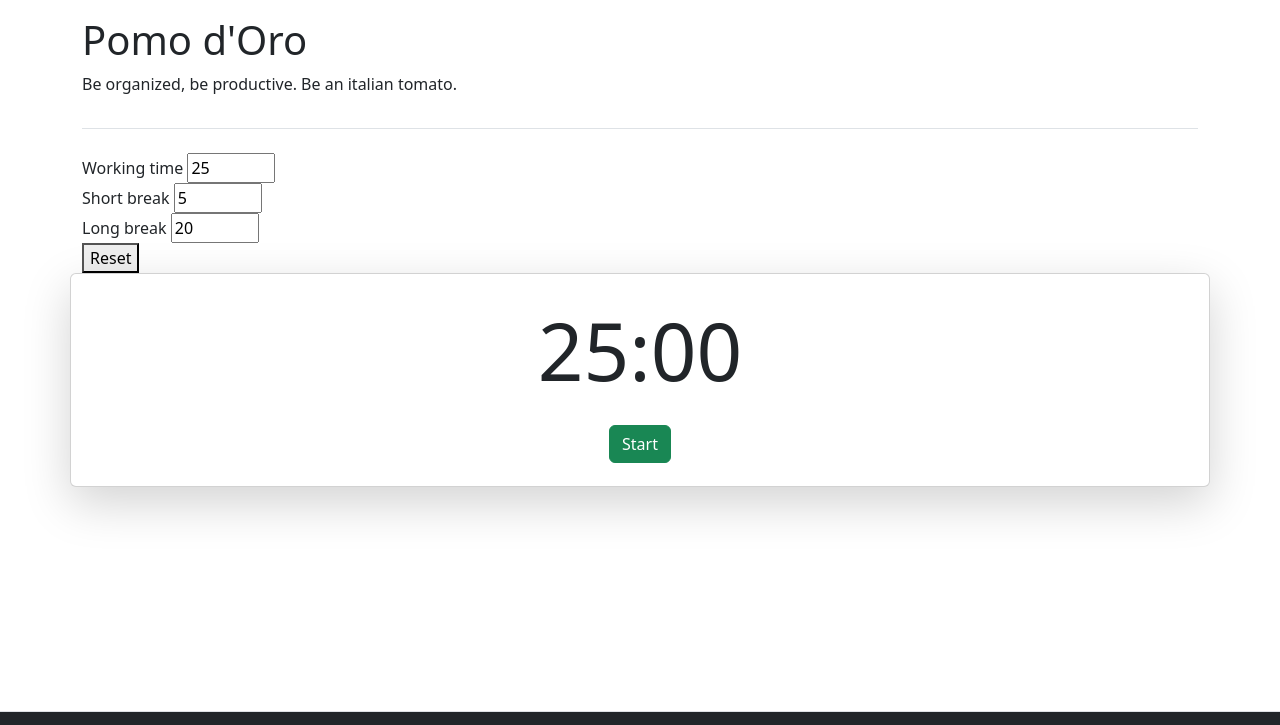
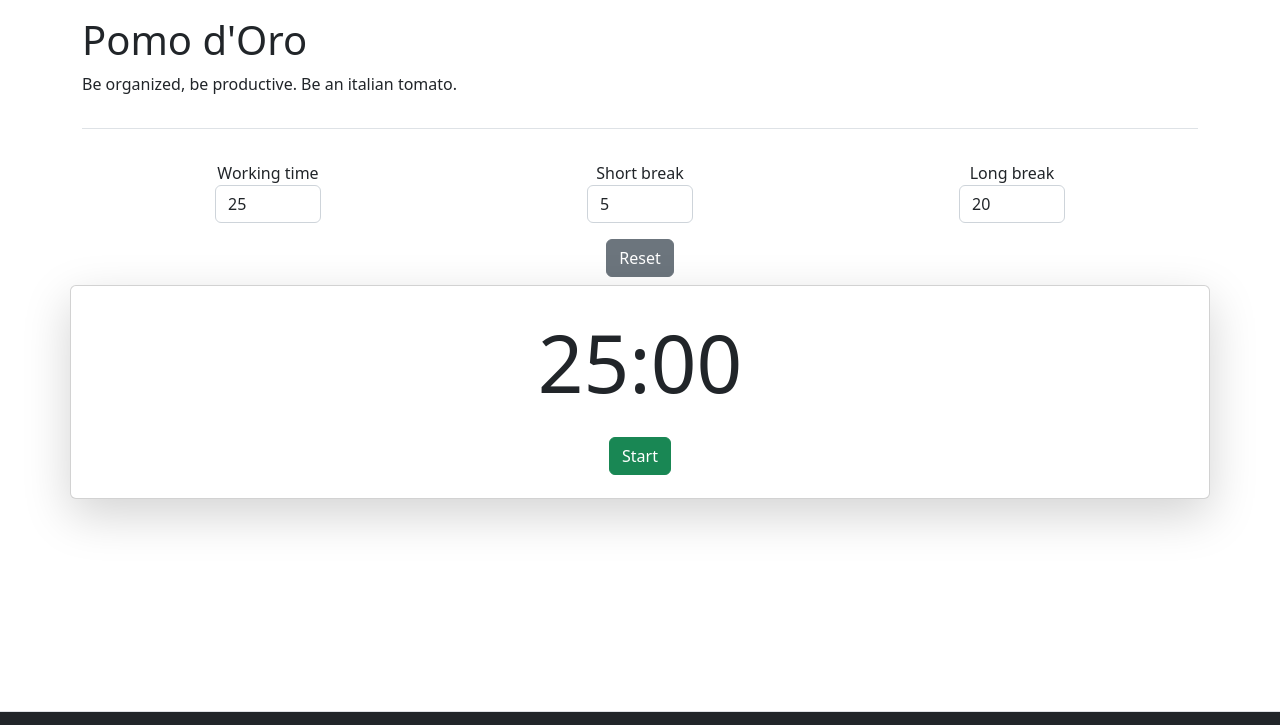
Before and after one commit to ricard-ferrero/pomodoro, a plain HTML site: page index.html in a window 1280 px wide. Shown: the top 725 px of the page. Drawn offline with nearby package versions, Linux system fonts and the light colour scheme.

Commit message:
styling configure inputs

```diff
--- a/index.html
+++ b/index.html
@@ -17,21 +17,24 @@
 	</div>
 
 
-	<div class="container">
-		<div class="">
-			<label for="working-time">Working time</label>
-			<input type="number" id="working-time" min="1" max="60" value="25">
+	<div class="container text-center">
+		<div class="d-flex justify-content-around">
+			<div class="my-2">
+				<label class="form-label m-0" for="working-time">Working time</label>
+				<input class="form-control" type="number" id="working-time" min="1" max="60" value="25">
+			</div>
+			<div class="my-2">
+				<label class="form-label m-0"  for="short-break">Short break</label>
+				<input class="form-control" type="number" id="short-break" min="1" max="60" value="5">
+			</div>
+			<div class="my-2">
+				<label class="form-label m-0"  for="long-break">Long break</label>
+				<input class="form-control" type="number" id="long-break" min="1" max="60" value="20">
+			</div>
 		</div>
-		<div class="">
-			<label for="short-break">Short break</label>
-			<input type="number" id="short-break" min="1" max="60" value="5">
-		</div>
-		<div class="">
-			<label for="long-break">Long break</label>
-			<input type="number" id="long-break" min="1" max="60" value="20">
-		</div>
-		<button id="reset-button">Reset</button>
+			<button id="reset-button" class="btn btn-secondary my-2">Reset</button>
 	</div>
+
 
 	<main class="container card shadow-lg bg-body rounded">
 		<div class="card-body text-center fs-1">
```
